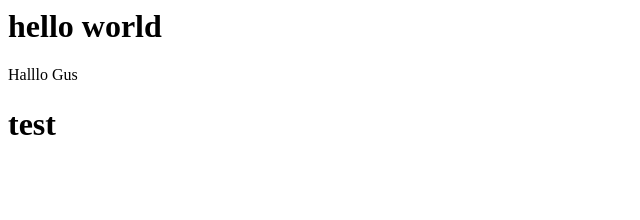
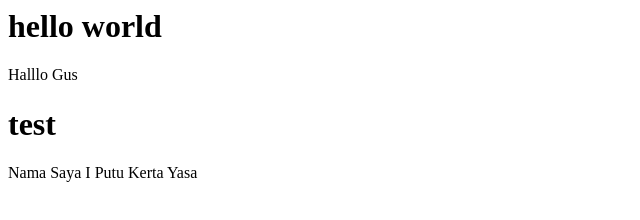
Before and after one commit to kertayasaa/Belajar-Git, a plain HTML site: page index.html in a window 1280 px wide. Shown: the whole page, without its empty margins (0-640 px from the left). Drawn offline with Linux system fonts and the light colour scheme.

Commit message:
add style

```diff
--- a/index.html
+++ b/index.html
@@ -1,3 +1,4 @@
 <h1>hello world</h1>
 <p> Halllo Gus </p>
 <h1>test</h1>
+<p>Nama Saya I Putu Kerta Yasa</p>
--- /dev/null
+++ b/style.css
@@ -0,0 +1,3 @@
+body{
+    background-color: red;
+}
```
